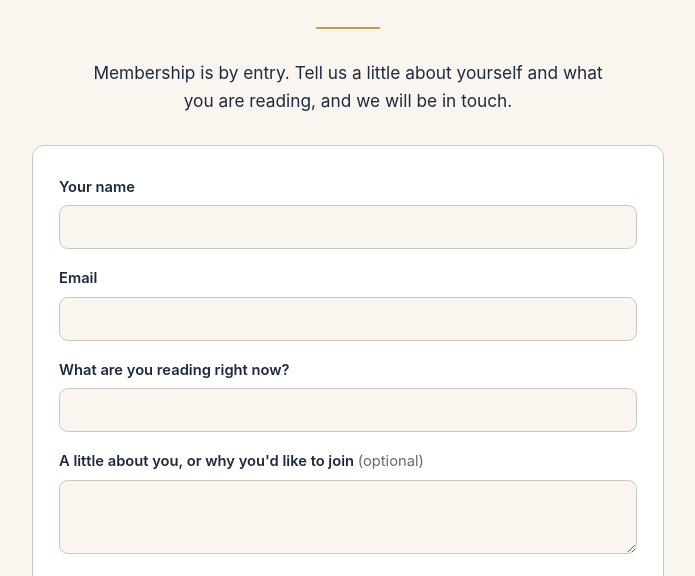
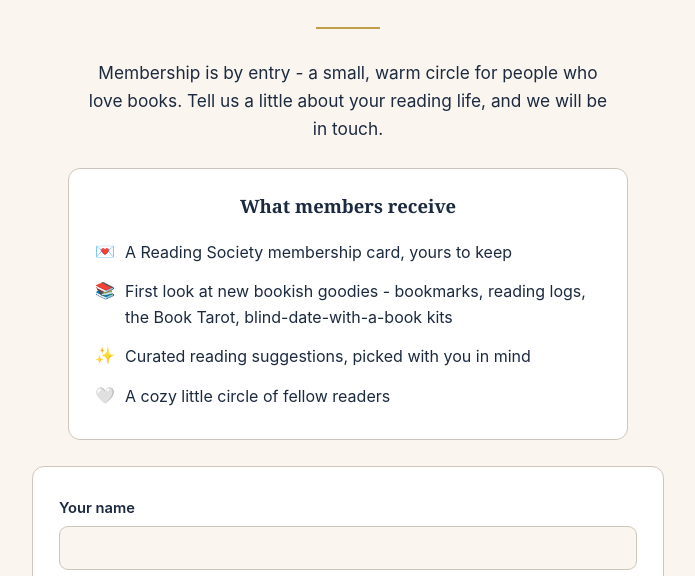
Before and after one commit to erinkael/foxgloveandfive, a plain HTML site: page society/index.html in a window 1280 px wide. Shown: the part 148-724 px from the top of the page, without its empty margins (292-987 px from the left). Drawn offline with Linux system fonts and the light colour scheme.

Commit message:
Reading Society: bookish questions + member perks (card, goodies, suggestions)
Co-Authored-By: Claude Opus 4.8 <noreply@anthropic.com>

```diff
--- a/society/index.html
+++ b/society/index.html
@@ -24,7 +24,16 @@
   header h1{font-size:2.1rem; margin:0;}
   .tagline{color:var(--warm-gray); margin:10px 0 0;}
   .divider{width:64px; height:2px; background:var(--gold); border:0; margin:30px auto;}
-  .lede{font-size:1.08rem; text-align:center; max-width:520px; margin:0 auto 30px;}
+  .lede{font-size:1.08rem; text-align:center; max-width:520px; margin:0 auto 26px;}
+
+  .perks{
+    background:#fff; border:1px solid var(--soft-gray); border-radius:12px;
+    padding:22px 26px; margin:0 auto 26px; max-width:560px;
+  }
+  .perks h2{font-size:1.15rem; margin:0 0 12px; text-align:center; color:var(--navy);}
+  .perks ul{list-style:none; margin:0; padding:0;}
+  .perks li{padding:7px 0 7px 30px; position:relative; color:var(--navy); font-size:1rem;}
+  .perks li span{position:absolute; left:0; top:6px;}
 
   /* The entry form embeds here. Until M's questions + the form-handler (Tally/Google) are picked,
      this is the placeholder slot. Swap the .form-slot contents for the iframe embed. */
@@ -63,7 +72,17 @@
 
     <hr class="divider">
 
-    <p class="lede">Membership is by entry. Tell us a little about yourself and what you are reading, and we will be in touch.</p>
+    <p class="lede">Membership is by entry - a small, warm circle for people who love books. Tell us a little about your reading life, and we will be in touch.</p>
+
+    <div class="perks">
+      <h2>What members receive</h2>
+      <ul>
+        <li><span>💌</span> A Reading Society membership card, yours to keep</li>
+        <li><span>📚</span> First look at new bookish goodies - bookmarks, reading logs, the Book Tarot, blind-date-with-a-book kits</li>
+        <li><span>✨</span> Curated reading suggestions, picked with you in mind</li>
+        <li><span>🤍</span> A cozy little circle of fellow readers</li>
+      </ul>
+    </div>
 
     <div class="form-slot">
       <form id="entry" onsubmit="return sendEntry(event)">
@@ -76,11 +95,15 @@
           <input id="em" type="email" required autocomplete="email">
         </div>
         <div class="field">
-          <label for="rd">What are you reading right now?</label>
-          <input id="rd" type="text">
+          <label for="sh">The book on your shelf you most still want to read</label>
+          <input id="sh" type="text" placeholder="the one that keeps waiting for you...">
         </div>
         <div class="field">
-          <label for="wy">A little about you, or why you'd like to join <span style="font-weight:400;color:var(--warm-gray)">(optional)</span></label>
+          <label for="se">Your reading season - what are you reaching for lately?</label>
+          <input id="se" type="text" placeholder="cozy mysteries · big fantasy · slow literary · romance...">
+        </div>
+        <div class="field">
+          <label for="wy">Anything else you'd like us to know <span style="font-weight:400;color:var(--warm-gray)">(optional)</span></label>
           <textarea id="wy"></textarea>
         </div>
         <button class="submit" type="submit">Request my place &rarr;</button>
@@ -100,10 +123,11 @@
       e.preventDefault();
       var nm=document.getElementById('nm').value.trim();
       var em=document.getElementById('em').value.trim();
-      var rd=document.getElementById('rd').value.trim();
+      var sh=document.getElementById('sh').value.trim();
+      var se=document.getElementById('se').value.trim();
       var wy=document.getElementById('wy').value.trim();
       var subj='Reading Society entry - '+(nm||'new reader');
-      var body='Name: '+nm+'\nEmail: '+em+'\nCurrently reading: '+(rd||'-')+'\n\nAbout me / why I\'d like to join:\n'+(wy||'-')+'\n\n(Sent from the Reading Society entry form.)';
+      var body='Name: '+nm+'\nEmail: '+em+'\n\nThe book on my shelf I most want to read: '+(sh||'-')+'\nMy reading season: '+(se||'-')+'\n\nAnything else:\n'+(wy||'-')+'\n\n(Sent from the Reading Society entry form.)';
       window.location.href='mailto:erinkae.linscott@gmail.com?subject='+encodeURIComponent(subj)+'&body='+encodeURIComponent(body);
       return false;
     }
```
